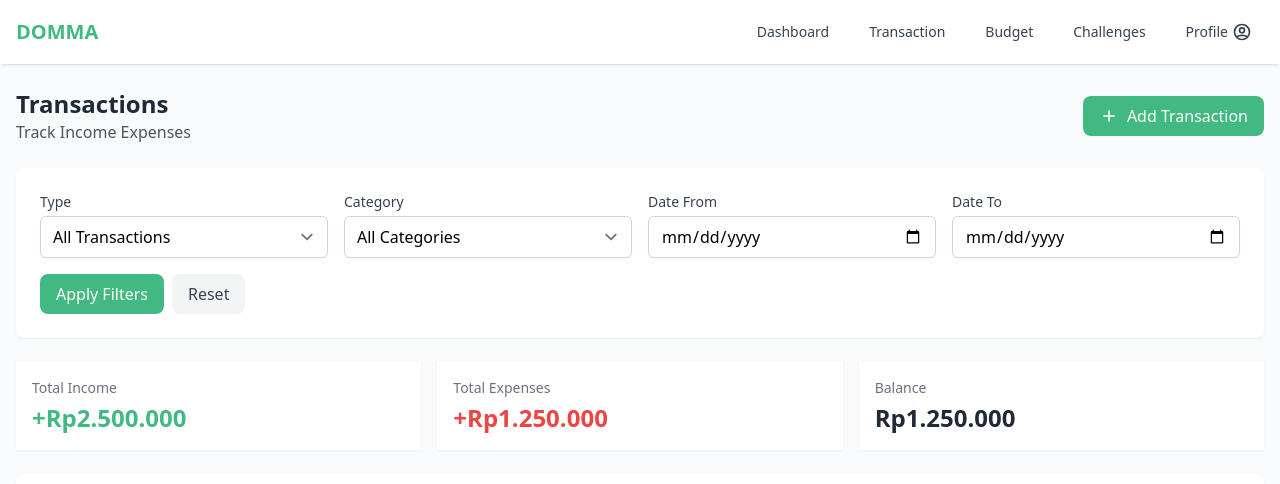
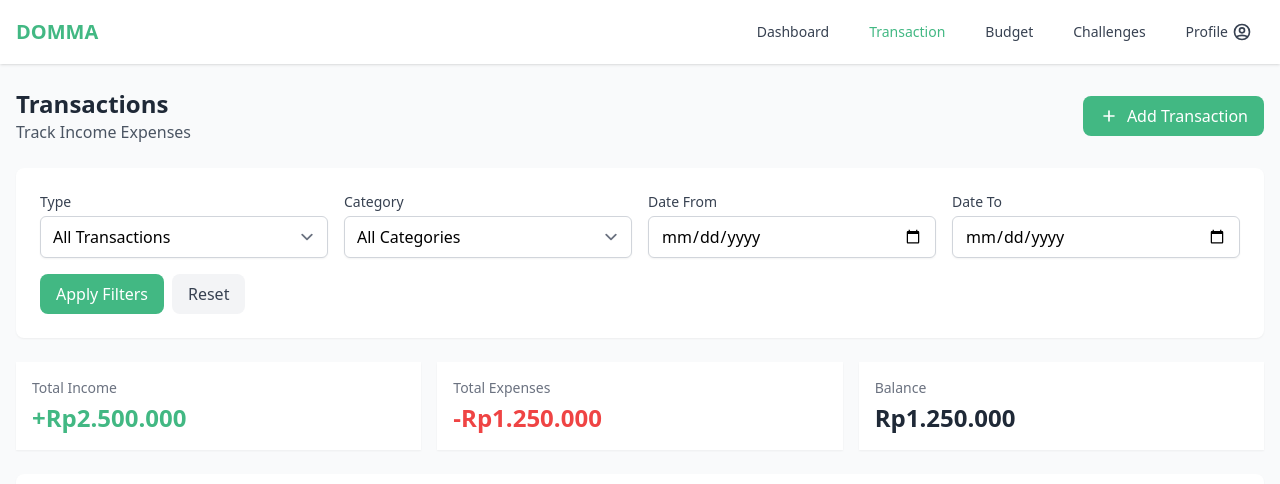
Before and after one commit to domma-app/frontend, a Nuxt app: page /transaction in a window 1280 px wide. Shown: the top 484 px of the page. Built offline with nearby package versions, Linux system fonts and the light colour scheme.

Commit message:
feat: add navbar active indicator

```diff
--- a/components/Navbar.vue
+++ b/components/Navbar.vue
@@ -13,25 +13,45 @@
         <div class="hidden md:flex items-center space-x-4">
           <NuxtLink
             to="/dashboard"
-            class="px-3 py-2 text-sm font-medium text-gray-700 hover:text-green-500 transition-colors"
+            class="px-3 py-2 text-sm font-medium transition-colors"
+            :class="[
+              $route.path === '/dashboard'
+                ? 'text-green-500'
+                : 'text-gray-700 hover:text-green-500',
+            ]"
           >
             Dashboard
           </NuxtLink>
           <NuxtLink
             to="/transaction"
-            class="px-3 py-2 text-sm font-medium text-gray-700 hover:text-green-500 transition-colors"
+            class="px-3 py-2 text-sm font-medium transition-colors"
+            :class="[
+              $route.path === '/transaction'
+                ? 'text-green-500'
+                : 'text-gray-700 hover:text-green-500',
+            ]"
           >
             Transaction
           </NuxtLink>
           <NuxtLink
             to="/budget"
-            class="px-3 py-2 text-sm font-medium text-gray-700 hover:text-green-500 transition-colors"
+            class="px-3 py-2 text-sm font-medium transition-colors"
+            :class="[
+              $route.path === '/budget'
+                ? 'text-green-500'
+                : 'text-gray-700 hover:text-green-500',
+            ]"
           >
             Budget
           </NuxtLink>
           <NuxtLink
             to="/challenges"
-            class="px-3 py-2 text-sm font-medium text-gray-700 hover:text-green-500 transition-colors"
+            class="px-3 py-2 text-sm font-medium transition-colors"
+            :class="[
+              $route.path === '/challenges'
+                ? 'text-green-500'
+                : 'text-gray-700 hover:text-green-500',
+            ]"
           >
             Challenges
           </NuxtLink>
@@ -39,7 +59,12 @@
           <!-- Profile link -->
           <NuxtLink
             to="/profile"
-            class="flex items-center px-3 py-2 text-sm font-medium text-gray-700 hover:text-green-500 transition-colors"
+            class="flex items-center px-3 py-2 text-sm font-medium transition-colors"
+            :class="[
+              $route.path === '/profile'
+                ? 'text-green-500'
+                : 'text-gray-700 hover:text-green-500',
+            ]"
           >
             <span>Profile</span>
             <svg
@@ -63,4 +88,6 @@
   </nav>
 </template>
 
-<script setup lang="ts"></script>
+<script setup lang="ts">
+const $route = useRoute();
+</script>
--- a/nuxt.config.ts
+++ b/nuxt.config.ts
@@ -9,8 +9,8 @@ export default defineNuxtConfig({
   // app: {
   //   baseURL: '/frontend/',
   // },
-  inlineSSRStyles: false,
+  // inlineSSRStyles: false,
   nitro: {
-    preset: 'netlify'
-  }
+    preset: "netlify",
+  },
 });
--- a/pages/transaction/index.vue
+++ b/pages/transaction/index.vue
@@ -119,7 +119,7 @@
       </div>
       <div class="bg-white runded-lg shadow-sm p-4">
         <p class="text-sm text-gray-500 mb-1">Total Expenses</p>
-        <p class="text-2xl font-semibold text-red-500">+Rp1.250.000</p>
+        <p class="text-2xl font-semibold text-red-500">-Rp1.250.000</p>
       </div>
       <div class="bg-white runded-lg shadow-sm p-4">
         <p class="text-sm text-gray-500 mb-1">Balance</p>
```
